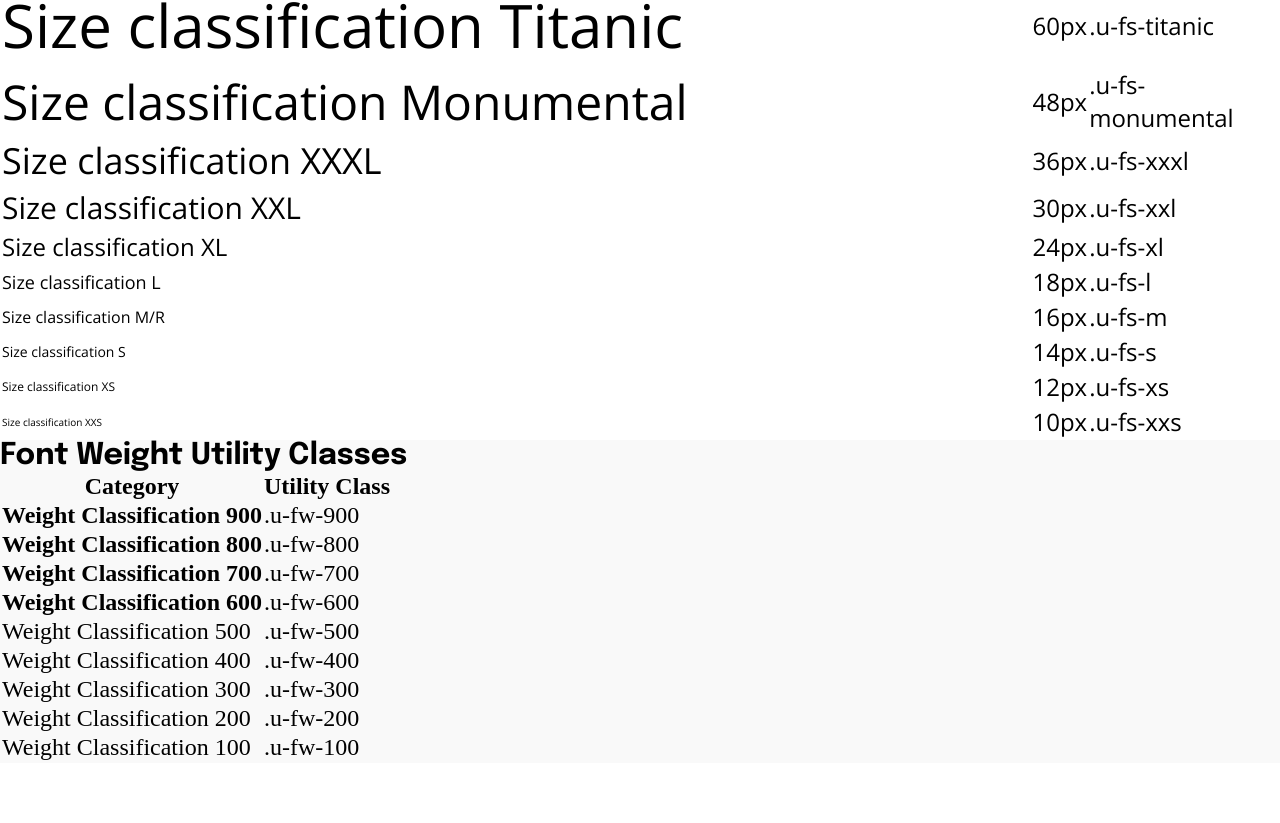
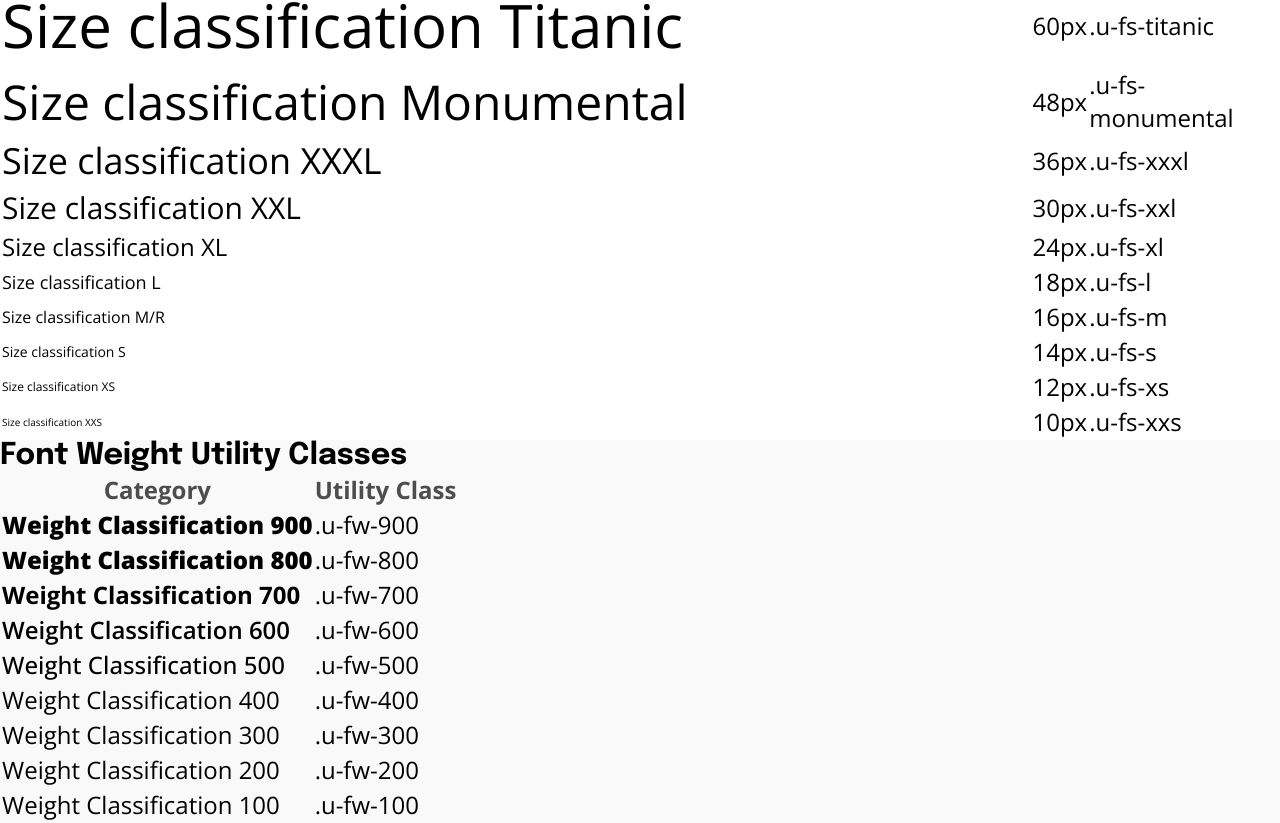
Before and after one commit to nic-dgl309-2024WI/design-system-HirenGajjar, a plain HTML site: page typography.html in a window 1280 px wide. Shown: the part 1255-2078 px from the top of the page. Before the commit the page ends 2018 px from the top, so only its background shows below. Drawn offline with nearby package versions, Linux system fonts and the light colour scheme.

Commit message:
Add utility class to body text

```diff
--- a/typography.html
+++ b/typography.html
@@ -340,9 +340,9 @@
         <div class="u-clr-primary-background">
             <h2 class="u-fs-xxl  u-text-secondary">Font Weight Utility Classes</h2>
             <!-- Table containing  Category, font weight and utility class-->
-            <table class="u-fs-xl">
+            <table class="u-fs-xl u-text-primary">
                 <!-- Table head -->
-                <thead>
+                <thead class="u-clr-secondary-text">
                     <tr>
                         <th>Category</th>
 
```
